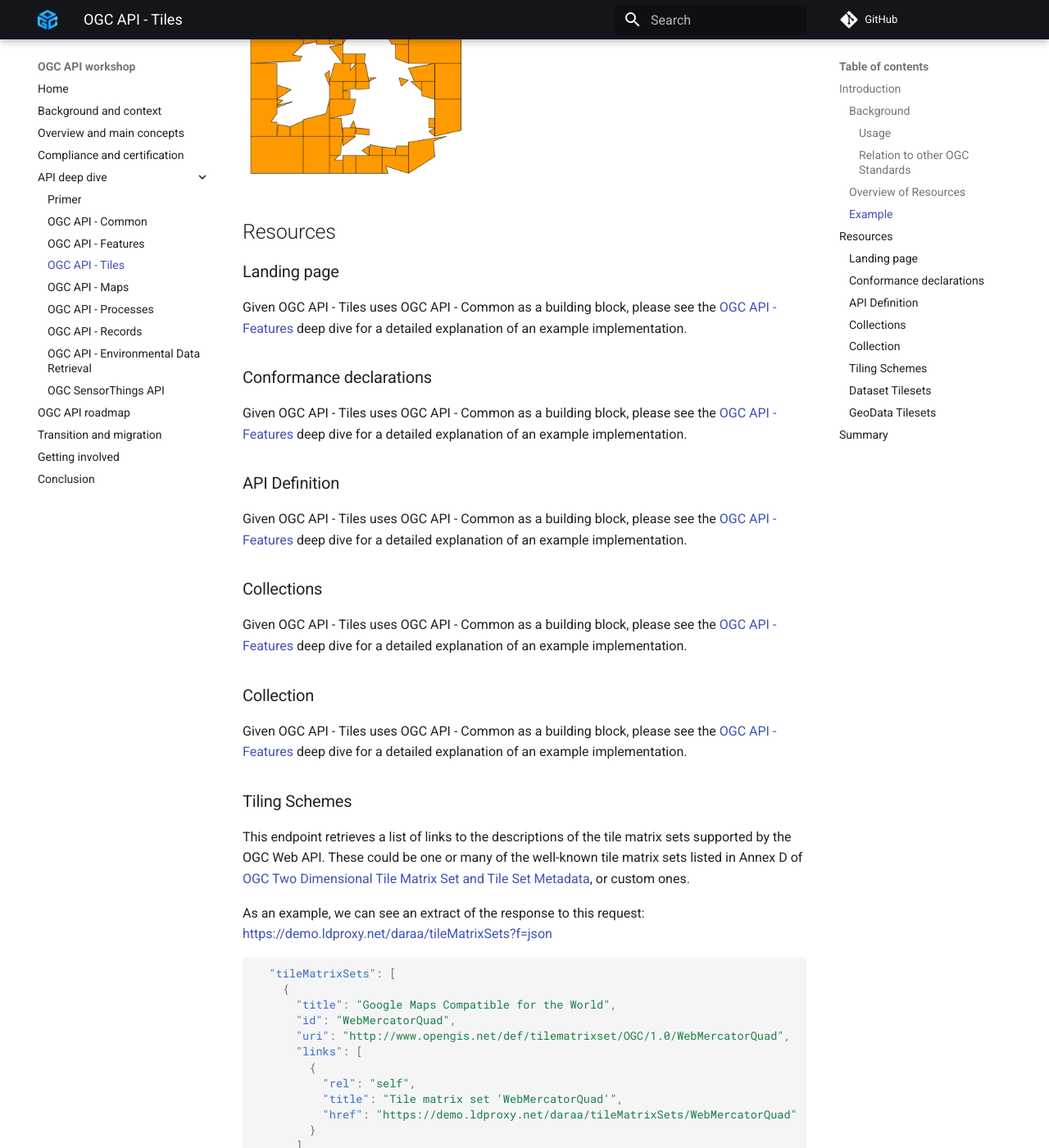
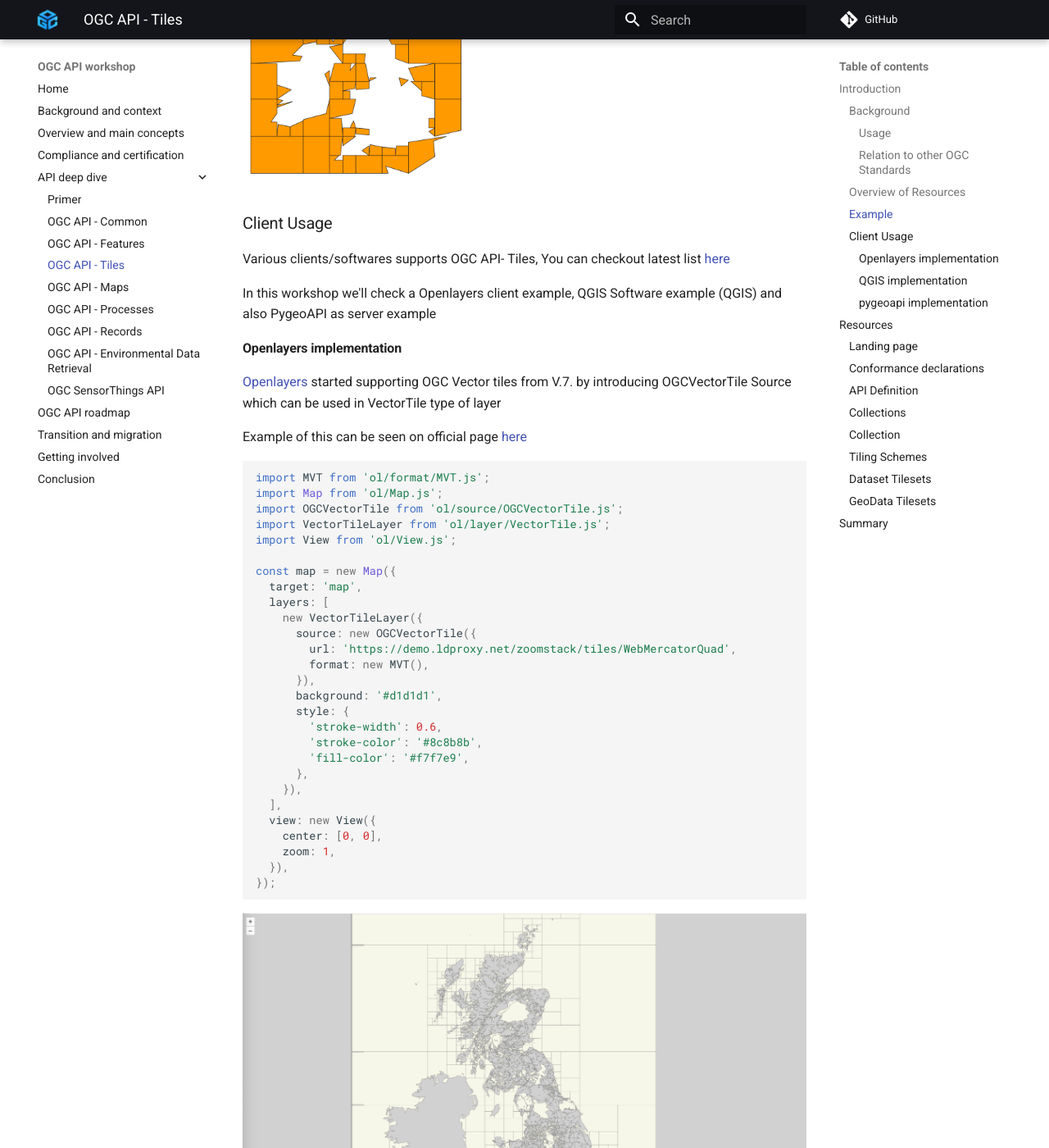
Before and after one commit to opengeospatial/ogcapi-workshop, an MkDocs documentation site: the page built from workshop/content/docs/api-deep-dive/tiles.md, in a window 1280 px wide and 1400 px high, scrolled down 6189 px. Shown: the whole window at 82% size. Built offline with MkDocs 1.6.1 and Material for MkDocs 9.7.7, drawn with Linux system fonts in a browser that asks for light colours; comment, search, counter and statistics services are not loaded; some of the changed text lies outside the part shown.

Commit message:
added client access example in tiles

````diff
--- a/workshop/content/docs/api-deep-dive/tiles.md
+++ b/workshop/content/docs/api-deep-dive/tiles.md
@@ -260,6 +260,79 @@
 
 ![image](../assets/images/mvt_example.png){width="40.0%"}
 
+
+### Client Usage
+
+Various clients/softwares supports OGC API- Tiles, You can checkout latest list [here](https://github.com/opengeospatial/ogcapi-tiles/blob/master/implementations.adoc#clients)
+
+In this workshop we'll check a  Openlayers client example, QGIS Software example (QGIS)  and also PygeoAPI as server example
+
+#### Openlayers implementation
+
+[Openlayers](https://openlayers.org) started supporting OGC Vector tiles from V.7. by introducing OGCVectorTile Source which can be used in  VectorTile  type of layer
+
+Example of this can be seen on official page [here](https://openlayers.org/en/latest/examples/ogc-vector-tiles.html)
+
+```JavaScript
+import MVT from 'ol/format/MVT.js';
+import Map from 'ol/Map.js';
+import OGCVectorTile from 'ol/source/OGCVectorTile.js';
+import VectorTileLayer from 'ol/layer/VectorTile.js';
+import View from 'ol/View.js';
+
+const map = new Map({
+  target: 'map',
+  layers: [
+    new VectorTileLayer({
+      source: new OGCVectorTile({
+        url: 'https://demo.ldproxy.net/zoomstack/tiles/WebMercatorQuad',
+        format: new MVT(),
+      }),
+      background: '#d1d1d1',
+      style: {
+        'stroke-width': 0.6,
+        'stroke-color': '#8c8b8b',
+        'fill-color': '#f7f7e9',
+      },
+    }),
+  ],
+  view: new View({
+    center: [0, 0],
+    zoom: 1,
+  }),
+});
+
+```
+![vector_tiles](../assets/images/vector_tiles.png){width="100.0%"}
+
+#### QGIS implementation
+
+Recent Verion of QGIS supports adding OGC API- Tiles under adding `new raster data`.
+
+![qgis_tiles](../assets/images/qgis_tiles.png){width="100.0%"}
+
+#### pygeoapi implementation
+
+This code block shows how to configure pygeoapi to read Mapbox vector tiles, from disk or a URL.
+
+
+```YAML
+providers:
+    - type: tile
+      name: MVT
+      data: tests/data/tiles/ne_110m_lakes  # local directory tree
+      # data: http://localhost:9000/ne_110m_lakes/{z}/{x}/{y}.pbf # tiles stored on a MinIO bucket
+      options:
+          metadata_format: default # default | tilejson
+          zoom:
+              min: 0
+              max: 5
+          schemes:
+              - WorldCRS84Quad
+      format:
+          name: pbf
+          mimetype: application/vnd.mapbox-vector-tile
+```
 ## Resources
 
 ### Landing page
````
Also changed, not shown: workshop/content/docs/assets/images/qgis_tiles.png (added), workshop/content/docs/assets/images/vector_tiles.png (added).
